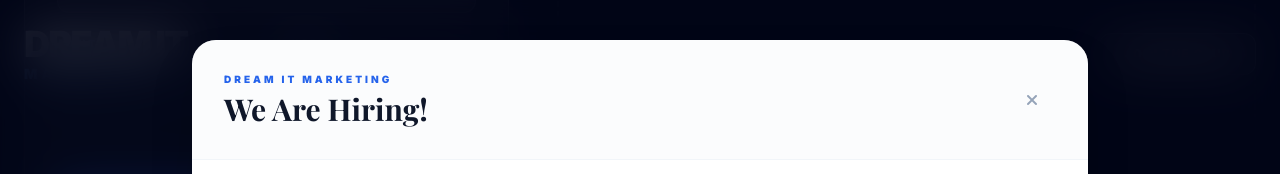
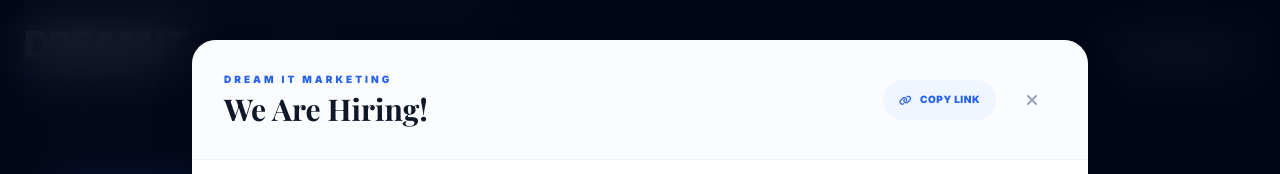
Before and after one commit to elevate-ABK/dreamit-app, a React (Vite) app: page / in a window 1280 px wide. Both pictures are taken after a click on the button "Careers". Shown: the part 5946-6120 px from the top of the page. Built offline with nearby package versions, Linux system fonts and the light colour scheme.

Commit message:
feat(careers): Enable direct access and sharing of careers modal
Open the careers modal automatically if the URL contains '#careers' or a 'section=careers' query parameter. Add functionality to copy a direct link to the careers section and ensure the URL hash is cleaned up upon modal close.

```diff
--- a/App.tsx
+++ b/App.tsx
@@ -21,6 +21,20 @@
   const [isContactModalOpen, setIsContactModalOpen] = useState(false);
   const [isCareersModalOpen, setIsCareersModalOpen] = useState(false);
   const [activeLegalTab, setActiveLegalTab] = useState<'privacy' | 'terms' | null>(null);
+
+  useEffect(() => {
+    const checkUrlForCareers = () => {
+      const hash = window.location.hash;
+      const params = new URLSearchParams(window.location.search);
+      if (hash === '#careers' || params.get('section') === 'careers') {
+        setIsCareersModalOpen(true);
+      }
+    };
+
+    checkUrlForCareers();
+    window.addEventListener('hashchange', checkUrlForCareers);
+    return () => window.removeEventListener('hashchange', checkUrlForCareers);
+  }, []);
 
   const openContactModal = (e?: React.MouseEvent) => {
     if (e) {
@@ -66,7 +80,13 @@
       )}
 
       {isCareersModalOpen && (
-        <CareersModal onClose={() => setIsCareersModalOpen(false)} />
+        <CareersModal onClose={() => {
+          setIsCareersModalOpen(false);
+          // Clean up URL if it contains the hash
+          if (window.location.hash === '#careers') {
+            history.replaceState(null, '', window.location.pathname + window.location.search);
+          }
+        }} />
       )}
 
       {/* Floating Concierge Trigger */}
--- a/components/CareersModal.tsx
+++ b/components/CareersModal.tsx
@@ -19,9 +19,30 @@
               We Are Hiring!
             </h2>
           </div>
-          <button onClick={onClose} className="w-12 h-12 rounded-full hover:bg-slate-200 flex items-center justify-center transition-all group">
-            <i className="fas fa-times text-slate-400 group-hover:text-slate-900 transition-colors"></i>
-          </button>
+          <div className="flex items-center gap-3">
+            <button
+              onClick={() => {
+                const url = `${window.location.origin}/#careers`;
+                navigator.clipboard.writeText(url);
+                const btn = document.getElementById('copy-link-btn');
+                if (btn) {
+                  const originalText = btn.innerHTML;
+                  btn.innerHTML = '<i class="fas fa-check"></i> Copied';
+                  setTimeout(() => {
+                    btn.innerHTML = originalText;
+                  }, 2000);
+                }
+              }}
+              id="copy-link-btn"
+              className="h-10 px-4 rounded-full bg-blue-50 text-blue-600 hover:bg-blue-100 flex items-center justify-center gap-2 transition-all font-bold text-[10px] uppercase tracking-wider"
+            >
+              <i className="fas fa-link"></i>
+              Copy Link
+            </button>
+            <button onClick={onClose} className="w-12 h-12 rounded-full hover:bg-slate-200 flex items-center justify-center transition-all group">
+              <i className="fas fa-times text-slate-400 group-hover:text-slate-900 transition-colors"></i>
+            </button>
+          </div>
         </div>
 
         {/* Scrollable Content */}
```
